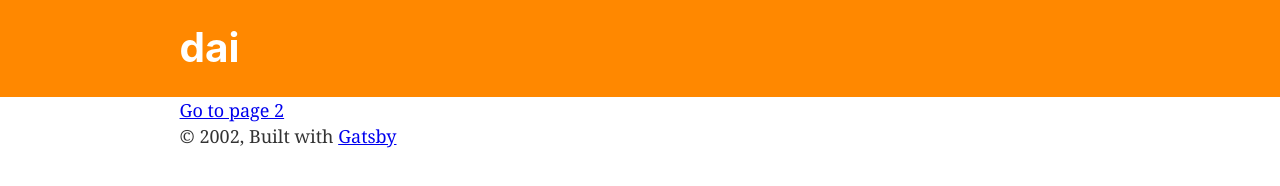
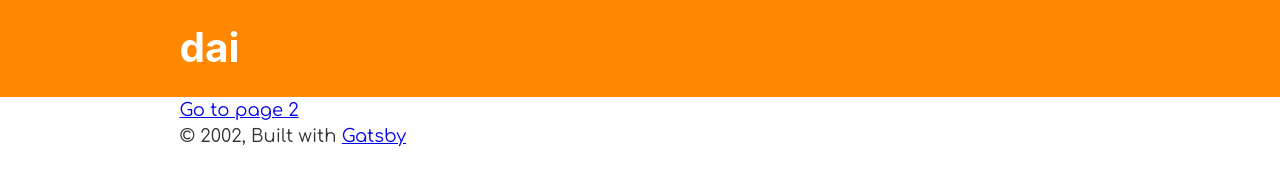
Before and after one commit to dai1102/dai, a Gatsby site: page / in a window 1280 px wide. Built offline with nearby package versions, Linux system fonts and the light colour scheme; Gatsby itself is replaced by a stand-in of ours.

Commit message:
use comfortaa font

```diff
--- a/src/components/layout.css
+++ b/src/components/layout.css
@@ -200,7 +200,7 @@ html {
 }
 body {
   color: hsla(0, 0%, 0%, 0.8);
-  font-family: georgia, serif;
+  font-family: 'Comfortaa';
   font-weight: normal;
   word-wrap: break-word;
   font-kerning: normal;
--- a/src/pages/index.js
+++ b/src/pages/index.js
@@ -4,6 +4,7 @@ import { Link } from 'gatsby';
 import Layout from '../components/layout';
 import Image from '../components/image';
 import SEO from '../components/seo';
+import 'typeface-comfortaa';
 
 const IndexPage = () => (
   <Layout>
```
Also changed, not shown: package.json (+6 -5 lines), 2 other files.
